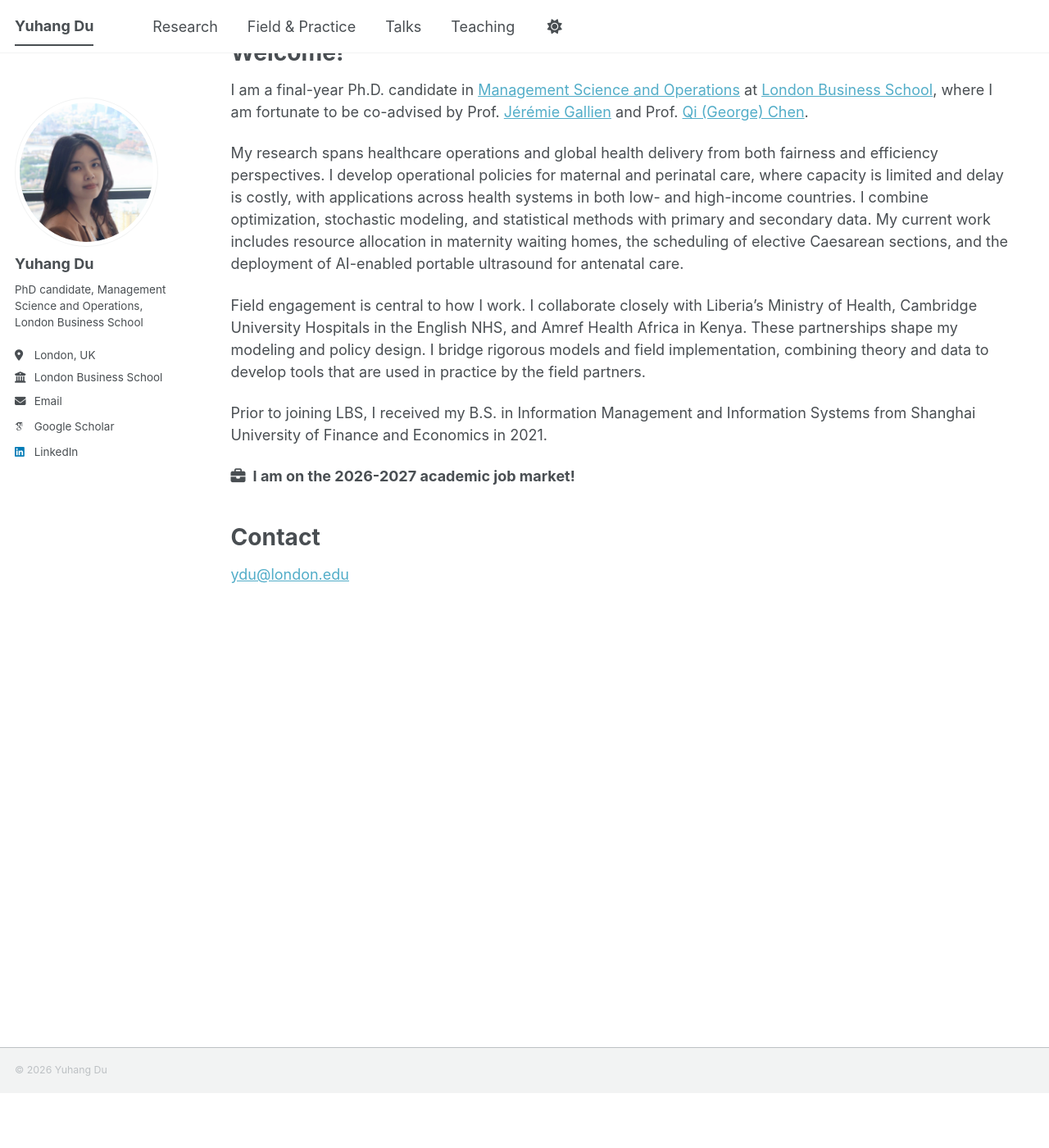
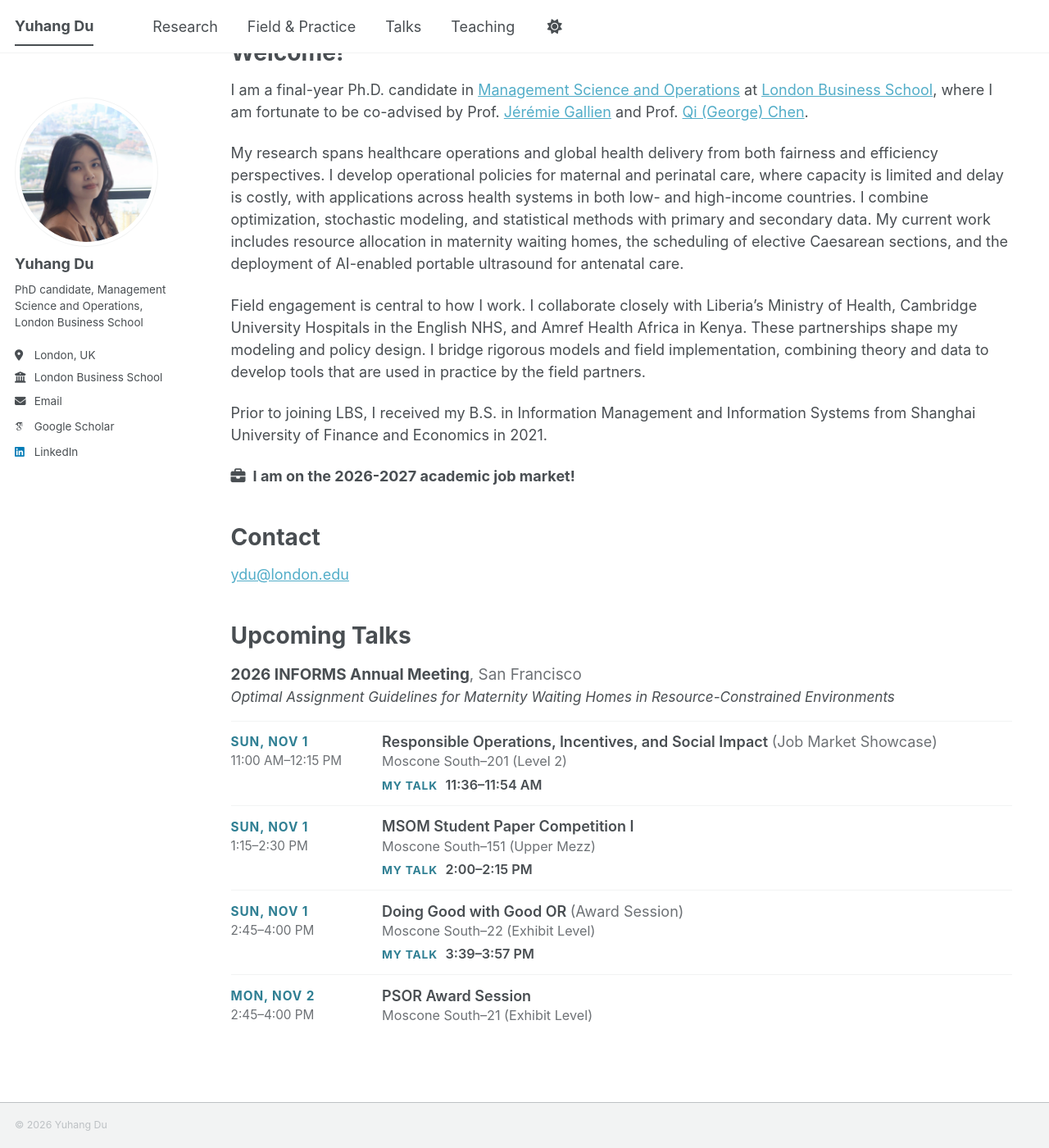
Before and after one commit to yuhangdu-edu/yuhangdu-edu.github.io, a Jekyll site: the page built from _pages/about.md, in a window 1280 px wide and 1400 px high, scrolled down 67 px. Shown: the whole window at 82% size. Built offline with Jekyll 4.4.1, drawn with Linux system fonts in a browser that asks for light colours; some web fonts are replaced.

Commit message:
Update about.md

```diff
--- a/_pages/about.md
+++ b/_pages/about.md
@@ -24,48 +24,151 @@ Prior to joining LBS, I received my B.S. in Information Management and Informati
 
 [ydu@london.edu](mailto:ydu@london.edu)
 
-{% comment %} ===== UPCOMING TALKS — hidden for now (talks already given). To bring this section back, delete this opening line and the matching endcomment line at the bottom. =====
-# Upcoming Talks
-{: .section-gap }
-
-<div class="upcoming-talk" markdown="1">
-
-**2026 INFORMS Healthcare Conference**
-
-- **Optimal Assignment Guidelines for Maternity Waiting Homes in Resource-Constrained Environments**
-    - Session Title: AI and Analytics for Decision-Making in Healthcare
-    - Time: Wednesday July 29, 8:00 AM - 9:15 AM
-    - Room: 301B
-- **Optimal Assignment Guidelines for Maternity Waiting Homes in Resource-Constrained Environments**
-    - Session Title: HAS Student Paper Competition (Award Session)
-    - Time: Wednesday July 29, 11:00 AM - 12:15 PM
-    - Room: 304
-- **Reserving Capacity, Restoring Fairness: Scheduling Elective Caesarean Sections in the English NHS**
-    - Session Title: Healthcare Access, Equity, and Operations
-    - Time: Wednesday July 29, 3:15 PM - 4:30 PM
-    - Room: 302A
-
-</div>
-{% endcomment %}
+<section class="talk-agenda" aria-labelledby="upcoming-talks">
+  <h1 id="upcoming-talks" class="section-gap">Upcoming Talks</h1>
+  <h2 class="talk-agenda__conf">2026 INFORMS Annual Meeting<span class="talk-agenda__city">, San&nbsp;Francisco</span></h2>
+  <p class="talk-agenda__paper"><cite>Optimal Assignment Guidelines for Maternity Waiting Homes in Resource-Constrained Environments</cite></p>
+  <ol class="talk-agenda__list" role="list">
+    <li class="talk-agenda__item">
+      <h3 class="talk-agenda__session">Responsible Operations, Incentives, and Social Impact <span class="talk-agenda__note">(Job Market Showcase)</span></h3>
+      <p class="talk-agenda__when"><time class="talk-agenda__date" datetime="2026-11-01">Sun, Nov 1</time> <span class="talk-agenda__slot"><time datetime="2026-11-01T11:00-08:00">11:00 AM</time>–<time datetime="2026-11-01T12:15-08:00">12:15 PM</time></span></p>
+      <p class="talk-agenda__room">Moscone South–201 (Level 2)</p>
+      <p class="talk-agenda__mine"><span class="talk-agenda__label">My talk</span> <time datetime="2026-11-01T11:36-08:00">11:36</time>–<time datetime="2026-11-01T11:54-08:00">11:54 AM</time></p>
+    </li>
+    <li class="talk-agenda__item">
+      <h3 class="talk-agenda__session">MSOM Student Paper Competition I</h3>
+      <p class="talk-agenda__when"><time class="talk-agenda__date" datetime="2026-11-01">Sun, Nov 1</time> <span class="talk-agenda__slot"><time datetime="2026-11-01T13:15-08:00">1:15</time>–<time datetime="2026-11-01T14:30-08:00">2:30 PM</time></span></p>
+      <p class="talk-agenda__room">Moscone South–151 (Upper Mezz)</p>
+      <p class="talk-agenda__mine"><span class="talk-agenda__label">My talk</span> <time datetime="2026-11-01T14:00-08:00">2:00</time>–<time datetime="2026-11-01T14:15-08:00">2:15 PM</time></p>
+    </li>
+    <li class="talk-agenda__item">
+      <h3 class="talk-agenda__session">Doing Good with Good OR <span class="talk-agenda__note">(Award Session)</span></h3>
+      <p class="talk-agenda__when"><time class="talk-agenda__date" datetime="2026-11-01">Sun, Nov 1</time> <span class="talk-agenda__slot"><time datetime="2026-11-01T14:45-08:00">2:45</time>–<time datetime="2026-11-01T16:00-08:00">4:00 PM</time></span></p>
+      <p class="talk-agenda__room">Moscone South–22 (Exhibit Level)</p>
+      <p class="talk-agenda__mine"><span class="talk-agenda__label">My talk</span> <time datetime="2026-11-01T15:39-08:00">3:39</time>–<time datetime="2026-11-01T15:57-08:00">3:57 PM</time></p>
+    </li>
+    <li class="talk-agenda__item">
+      <h3 class="talk-agenda__session">PSOR Award Session</h3>
+      <p class="talk-agenda__when"><time class="talk-agenda__date" datetime="2026-11-02">Mon, Nov 2</time> <span class="talk-agenda__slot"><time datetime="2026-11-02T14:45-08:00">2:45</time>–<time datetime="2026-11-02T16:00-08:00">4:00 PM</time></span></p>
+      <p class="talk-agenda__room">Moscone South–21 (Exhibit Level)</p>
+    </li>
+  </ol>
+</section>
 
 <style>
 .page__content h1.section-gap {
   margin-top: 1.6em;
 }
-.upcoming-talk > p {
-  margin-bottom: 0.4em;
+
+/* Upcoming Talks agenda: everything below is scoped to .talk-agenda */
+.talk-agenda {
+  --talk-accent: var(--global-base-color);
+  --talk-muted: color-mix(in srgb, var(--global-text-color) 80%, transparent);
+  --talk-rule: var(--global-border-color);
 }
-.upcoming-talk > ul {
-  margin-top: 0;
-  margin-left: 0;
-  padding-left: 0;
-  list-style-position: inside;
+/* Lighten the teal a little on the dark background so small text stays readable */
+html[data-theme="dark"] .talk-agenda {
+  --talk-accent: color-mix(in srgb, var(--global-base-color) 60%, var(--global-text-color));
 }
-.upcoming-talk > ul > li > ul {
+.talk-agenda .talk-agenda__conf {
+  margin: 0.9em 0 0.15em;
+  padding: 0;
+  border: 0;
+  font-size: 1.05em;
+  line-height: 1.35;
+}
+.talk-agenda .talk-agenda__city,
+.talk-agenda .talk-agenda__note {
+  font-weight: 400;
+  color: var(--talk-muted);
+}
+.talk-agenda .talk-agenda__paper {
+  margin: 0 0 0.9em;
+  font-size: 0.95em;
+  line-height: 1.45;
+}
+.talk-agenda .talk-agenda__list {
+  margin: 0;
+  padding: 0;
+  list-style: none;
+  border-top: 1px solid var(--talk-rule);
+}
+.talk-agenda .talk-agenda__item {
+  display: grid;
+  grid-template-columns: 9em minmax(0, 1fr);
+  column-gap: 1.25em;
+  margin: 0;
+  padding: 0.7em 0;
+}
+.talk-agenda .talk-agenda__item + .talk-agenda__item {
+  border-top: 1px solid var(--talk-rule);
+}
+.talk-agenda .talk-agenda__item > * {
+  grid-column: 2;
+  margin: 0;
+}
+.talk-agenda .talk-agenda__when {
+  grid-column: 1;
+  grid-row: 1 / span 3;
+  padding-top: 0.15em;
+  font-size: 0.85em;
+  line-height: 1.5;
+  color: var(--talk-muted);
+}
+.talk-agenda .talk-agenda__date {
+  display: block;
+  color: var(--talk-accent);
+  font-weight: 700;
+  letter-spacing: 0.06em;
+  text-transform: uppercase;
+}
+.talk-agenda .talk-agenda__slot {
+  display: block;
+  white-space: nowrap;
+}
+.talk-agenda .talk-agenda__session {
+  font-size: 1em;
+  font-weight: 600;
+  line-height: 1.4;
+}
+.talk-agenda .talk-agenda__room {
+  font-size: 0.9em;
+  line-height: 1.45;
+  color: var(--talk-muted);
+}
+.talk-agenda .talk-agenda__mine {
   margin-top: 0.3em;
-  margin-left: 0;
-  padding-left: 1.5em;
-  list-style-position: outside;
-  list-style-type: circle;
+  font-size: 0.9em;
+  font-weight: 600;
+  line-height: 1.45;
+}
+.talk-agenda .talk-agenda__label {
+  margin-right: 0.4em;
+  color: var(--talk-accent);
+  font-size: 0.85em;
+  font-weight: 700;
+  letter-spacing: 0.06em;
+  text-transform: uppercase;
+}
+/* Phones: stack the date/time above each session */
+@media (max-width: 599px) {
+  .talk-agenda .talk-agenda__item {
+    grid-template-columns: minmax(0, 1fr);
+  }
+  .talk-agenda .talk-agenda__item > * {
+    grid-column: 1;
+  }
+  .talk-agenda .talk-agenda__when {
+    grid-row: 1;
+    padding-top: 0;
+    margin-bottom: 0.2em;
+  }
+  .talk-agenda .talk-agenda__date,
+  .talk-agenda .talk-agenda__slot {
+    display: inline;
+  }
+  .talk-agenda .talk-agenda__date {
+    margin-right: 0.5em;
+  }
 }
 </style>
```
